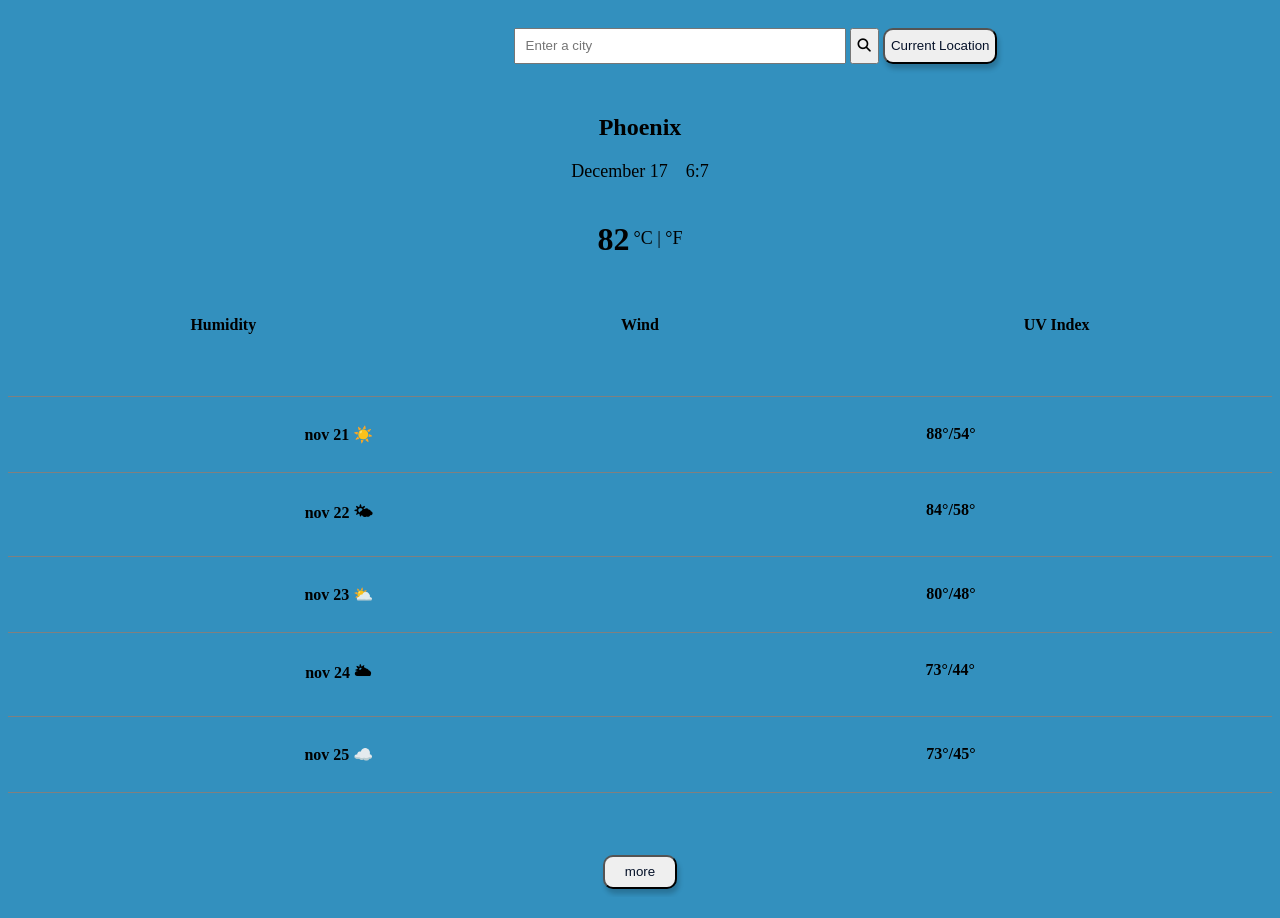
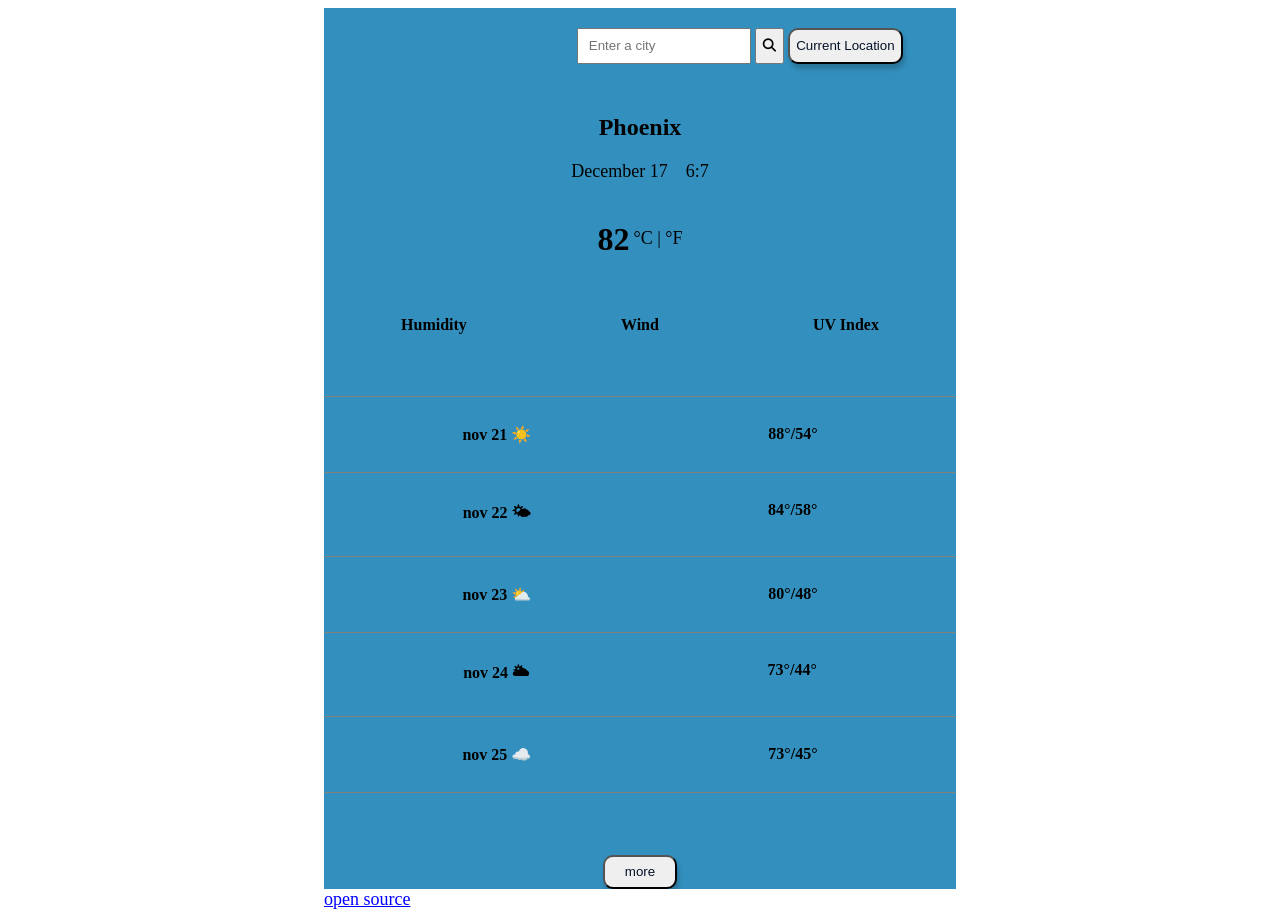
Before and after one commit to mayukha91/My_weatherapp, a plain HTML site: page index.html in a window 1280 px wide. Before the commit the page ends 897 px from the top, so only its background shows below. Drawn offline with nearby package versions, Linux system fonts and the light colour scheme.

Commit message:
wrap and link

```diff
--- a/index.html
+++ b/index.html
@@ -1,6 +1,5 @@
 <!DOCTYPE html>
 <html>
-
   <head>
     <title>Parcel Sandbox</title>
     <meta charset="UTF-8" />
@@ -9,6 +8,7 @@
   </head>
 
   <body>
+    <div id="wrap">
       <div>
         <form>
           <input type="text" placeholder="Enter a city" />
@@ -68,10 +68,15 @@
       </div>
       <br /><br /><br />
       <button class="info">more</button>
+    </div>
+    <a href="https://github.com/mayukha91/My_weatherapp" class="mySrc"
+      >open source</a
+    >
 
-    <script src="https://kit.fontawesome.com/7704f23f7f.js" crossorigin="anonymous"></script>
+    <script
+      src="https://kit.fontawesome.com/7704f23f7f.js"
+      crossorigin="anonymous"
+    ></script>
     <script src="index.js"></script>
-
   </body>
-
 </html>
--- a/styles.css
+++ b/styles.css
@@ -3,7 +3,14 @@ body {
 
   background-position: center;
   border-color: black;*/
-  background-color: #3390be;
+  background-color: #fff;
+}
+#wrap {
+  width: 50%;
+
+  margin: auto;
+  background: #3390be;
+  overflow: hidden;
 }
 .row {
   font-weight: bold;
@@ -80,3 +87,10 @@ h1 {
   display: inline-block;
   text-align: center;
 }
+.mySrc {
+  display: block;
+  padding-left: 25%;
+  color: blue;
+  font-size: 18px;
+  text-decoration: underline;
+}
```
Lines whose indentation alone changed are shown as unchanged.
